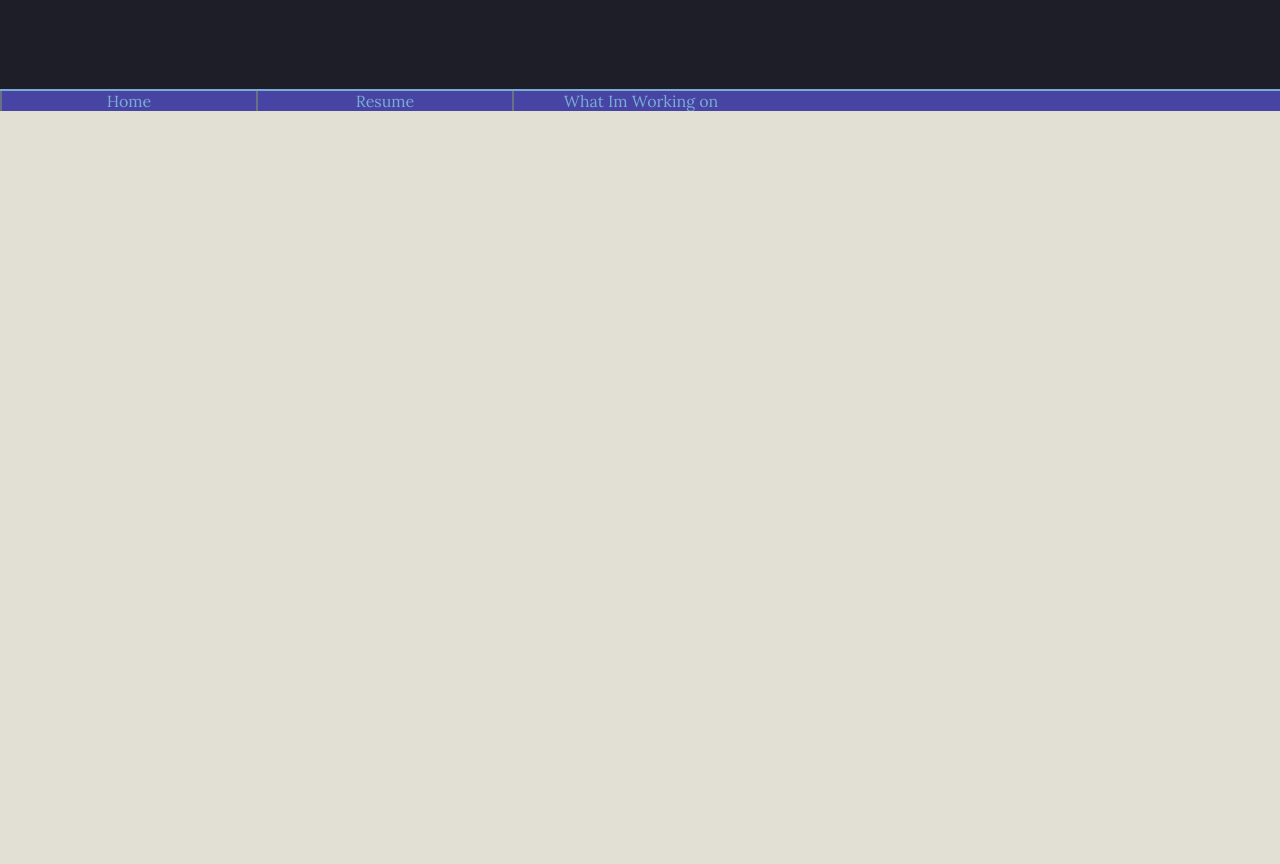
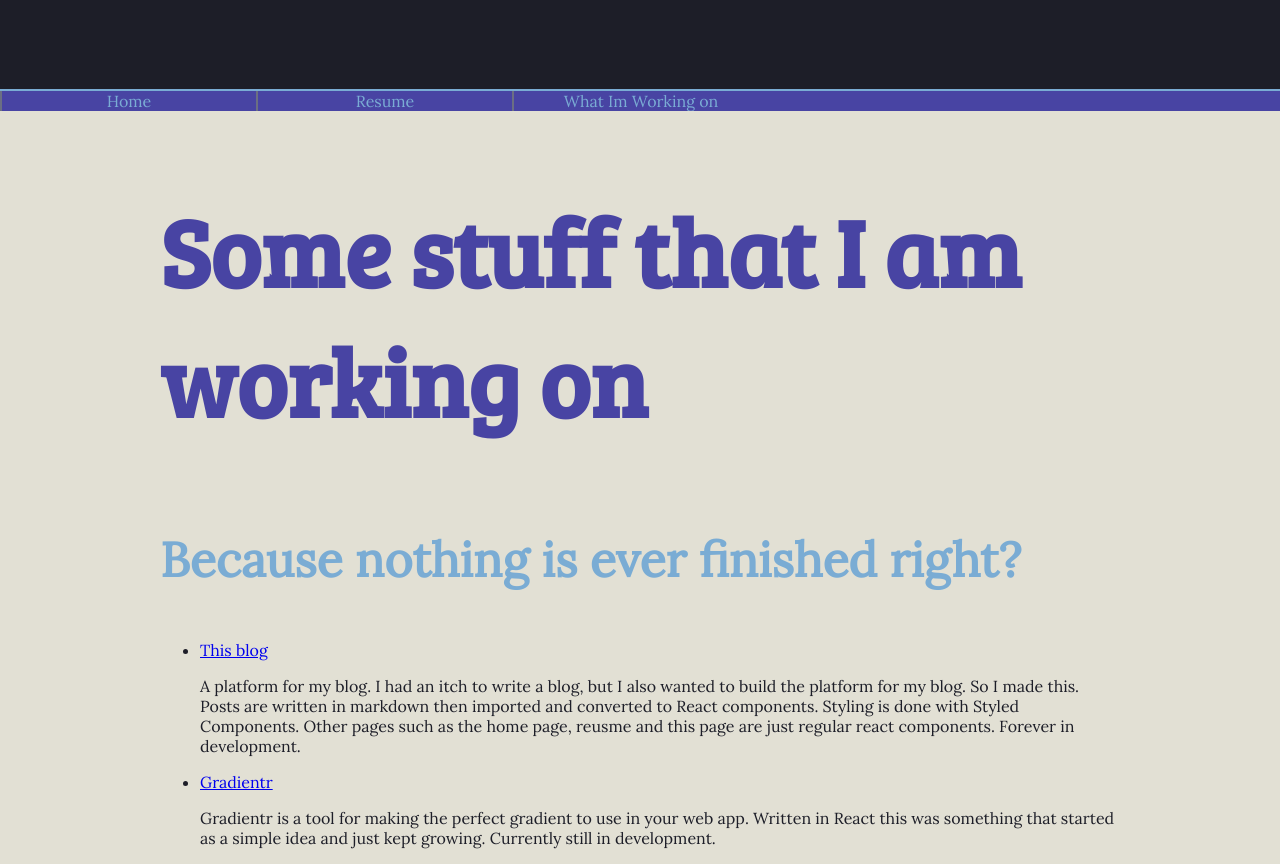
Before and after one commit to makeupsomething/blog, a React (Create React App) app: page /blog/works in a window 1280 px wide. Shown: the part 210-1074 px from the top of the page. Before the commit the page ends 800 px from the top, so only its background shows below. Built offline with nearby package versions, Linux system fonts and the light colour scheme; what marksy would draw is missing.

Commit message:
Add works component

```diff
--- a/src/App.js
+++ b/src/App.js
@@ -4,6 +4,7 @@ import styled from 'styled-components';
 import Post from './components/Post';
 import Home from './components/Home';
 import Resume from './components/Resume';
+import Works from './components/Works';
 
 const BannerWrapper = styled.div`
 	top: 0px;
@@ -78,6 +79,7 @@ class App extends Component {
 					</NavBar>
 					<Route exact path="/" component={Home}/>
 					<Route path="/resume" component={Resume}/>
+					<Route path="/works" component={Works}/>
 					<Route path={`/posts/:postId`} component={Post}/>
 				</div>
 				</Router>
--- a/src/components/Resume.js
+++ b/src/components/Resume.js
@@ -1,6 +1,5 @@
 import React, { Component } from 'react';
 import styled from 'styled-components';
-import {Files as files} from '../markdown';
 import { Link } from 'react-router-dom';
 
 const Wrapper = styled.div`
--- /dev/null
+++ b/src/components/Works.js
@@ -0,0 +1,58 @@
+import React, { Component } from 'react';
+import styled from 'styled-components';
+import { Link } from 'react-router-dom';
+
+const Wrapper = styled.div`
+	color: #1d1e28;
+	height: 25%;
+    width: 75%;
+    margin: auto;
+    align-content: center;
+`
+
+const BannerTitle = styled.h1`
+	color: #4844a3;
+	font-size: 6em;
+	word-wrap: break-word;
+	padding: 10px 0px;
+    font-family: 'Bree Serif', serif;
+`
+
+const SecondaryTitle = styled.h2`
+	color: #7aacd4;
+	font-size: 3em;
+	word-wrap: break-word;
+	padding: 10px 0px;
+    font-family: 'Lora', serif;
+`
+
+class Works extends Component {
+    render() {
+        return (
+            <Wrapper>
+                <BannerTitle>Some stuff that I am working on</BannerTitle>
+                <SecondaryTitle>Because nothing is ever finished right?</SecondaryTitle>
+                <ul>
+                    <li>
+                        <a href="https://github.com/makeupsomething/blog">This blog</a>
+                        <p>A platform for my blog.
+                            I had an itch to write a blog, but I also wanted to build the platform for my blog. So I made this.
+                            Posts are written in markdown then imported and converted to React components. Styling is done with Styled Components.
+                            Other pages such as the home page, reusme and this page are just regular react components.
+                            Forever in development.
+                        </p>
+                    </li>
+                    <li>
+                        <a href="https://github.com/makeupsomething/gradientr">Gradientr</a>
+                        <p>Gradientr is a tool for making the perfect gradient to use in your web app.
+                            Written in React this was something that started as a simple idea and just kept growing.
+                            Currently still in development.
+                        </p>
+                    </li>
+                </ul>
+            </Wrapper>
+        )
+    }
+}
+
+export default Works;
```
